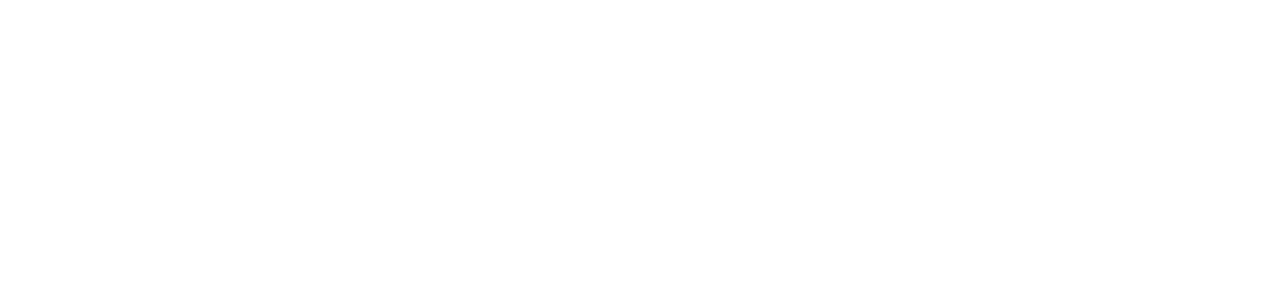
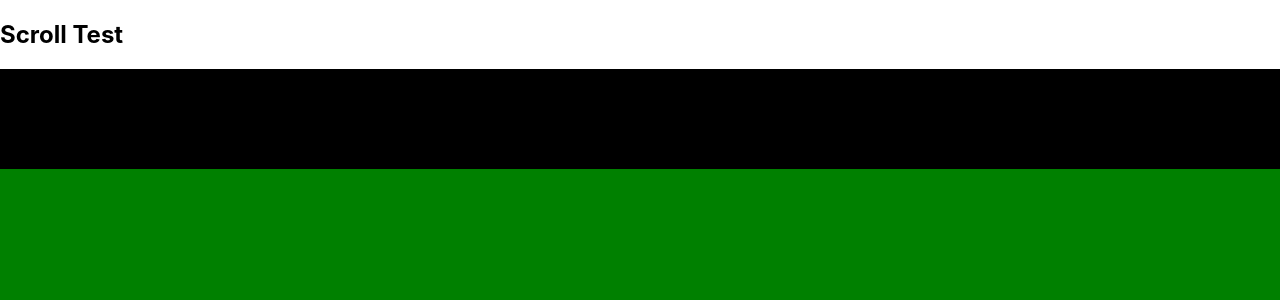
Before and after one commit to thegicode/reactjs-lab, a React (Create React App) app: page /scrollTest in a window 1280 px wide. Shown: the top 300 px of the page. Built offline with nearby package versions, Linux system fonts and the light colour scheme.

Commit message:
Add scroll test

```diff
--- a/src/App.js
+++ b/src/App.js
@@ -2,21 +2,32 @@
 import { BrowserRouter as Router, Route, Switch } from 'react-router-dom';
 
 const
-  Home = lazy(() => import('./routes/Home')),
+  // Home = lazy(() => import('./routes/Home')),
   About = lazy(() => import('./routes/About')),
   Order = lazy(() => import('./Order')),
   OrderHook = lazy(() => import('./OrderHook')),
-  HistoryTest = lazy(() => import('./HistoryTest'));
+  // HistoryTest = lazy(() => import('./HistoryTest'));
+  HashTest = lazy(() => import('./HashTest')),
+  ScrollTest = lazy(() => import('./routes/ScrollTest'));
+
+const props ={
+  a: 1,
+  b: 2
+};
+
 
 const App = () => (
   <Router>
     <Suspense fallback={<div>Loading...</div>}>
       <Switch>
-        <Route exact path="/" component={Home}/>
         <Route path="/about" component={About}/>
         <Route path="/order" component={Order}/>
         <Route path="/orderhook" component={OrderHook}/>
-        <Route path="/historytest" component={HistoryTest}/>
+       { /*<Route path="/historytest" component={HistoryTest}/>*/}
+        <Route path="/hashTest" component={HashTest} props={props} />
+        <Route path="/scrollTest" component={ScrollTest} />
+        <Route component={HashTest}/>
+
       </Switch>
     </Suspense>
   </Router>
--- /dev/null
+++ b/src/HashTest.js
@@ -0,0 +1,23 @@
+import React from 'react';
+
+let id = 0;
+
+function HashTest(props){
+
+  function handleChange(){
+    id++;
+    window.location.hash  = `id${id}`;
+  }
+
+  window.onhashchange = () => {
+  }
+
+  return (
+    <div>
+      <h5>hashtest</h5>
+      <button type="button" onClick={handleChange}>click - hash change</button>
+    </div>
+  )
+}
+
+export default HashTest;
--- a/src/HistoryTest.js
+++ b/src/HistoryTest.js
@@ -1,4 +1,4 @@
-import React ,{Component} from 'react';
+import React, {Component} from 'react';
 class HistoryTest extends Component {
   state = {
     pageName: ''
--- /dev/null
+++ b/src/routes/ScrollTest.js
@@ -0,0 +1,54 @@
+import React from 'react';
+import './scrolltest.css';
+
+class ScrollTest extends React.Component {
+  constructor(props) {
+    super(props);
+    this.state = {
+        isNavFix: false
+    };
+
+    this.nav = React.createRef();
+    this.handleScroll = this.handleScroll.bind(this);
+  }
+
+  handleScroll(navTop){
+    const isFix = window.scrollY > navTop ? true : false;
+    if( isFix != this.state.isNavFix ) {
+      this.setState({
+        isNavFix: isFix
+      })
+    }
+  }
+
+  componentDidMount(){
+    console.log('componentDidMount')
+
+    const navEl = this.nav.current;
+    const navTop = navEl.offsetTop;
+    window.addEventListener('scroll', () => {
+      this.handleScroll(navTop)
+    });
+
+  }
+
+  componentWillUnmount(){
+    window.removeEventListener('scroll', this.handleScroll);
+  }
+
+  render() {
+    console.log('render')
+
+    return (
+        <div className="scroll-test">
+          <h2>Scroll Test</h2>
+
+            <div className="scrollTest">
+              <header className="nav" ref={this.nav} data-fix={this.state.isNavFix}></header>
+            </div>
+      </div>
+    );
+  }
+}
+
+export default ScrollTest;
--- /dev/null
+++ b/src/routes/scrolltest.css
@@ -0,0 +1,15 @@
+
+.scrollTest {
+    height: 2000px;
+    background: green;
+}
+
+.nav{
+    width: 100%;
+    height: 100px;
+    background: black;
+}
+.nav[data-fix=true]{
+    position: fixed;
+    top: 0; left: 0;
+}
```
Also changed, not shown: 2 other files (tests, documents, lock files or other folders).
